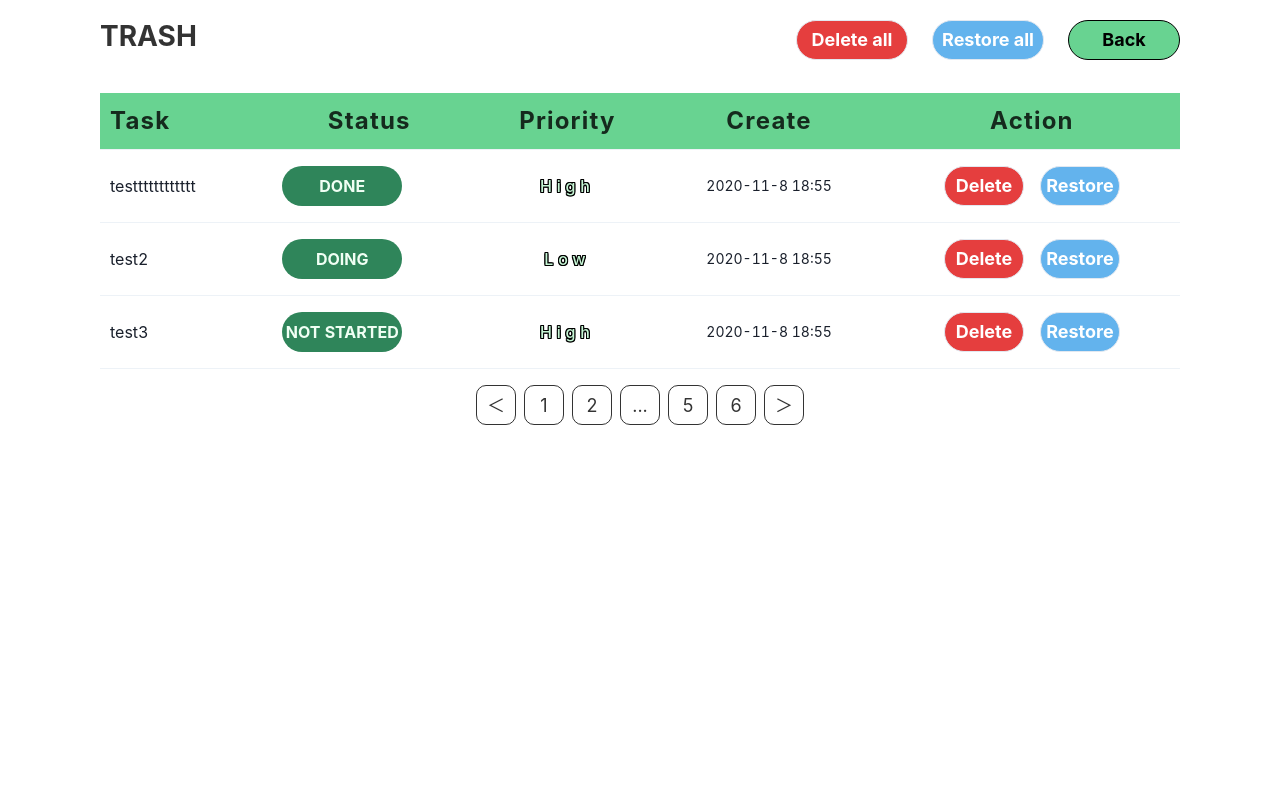
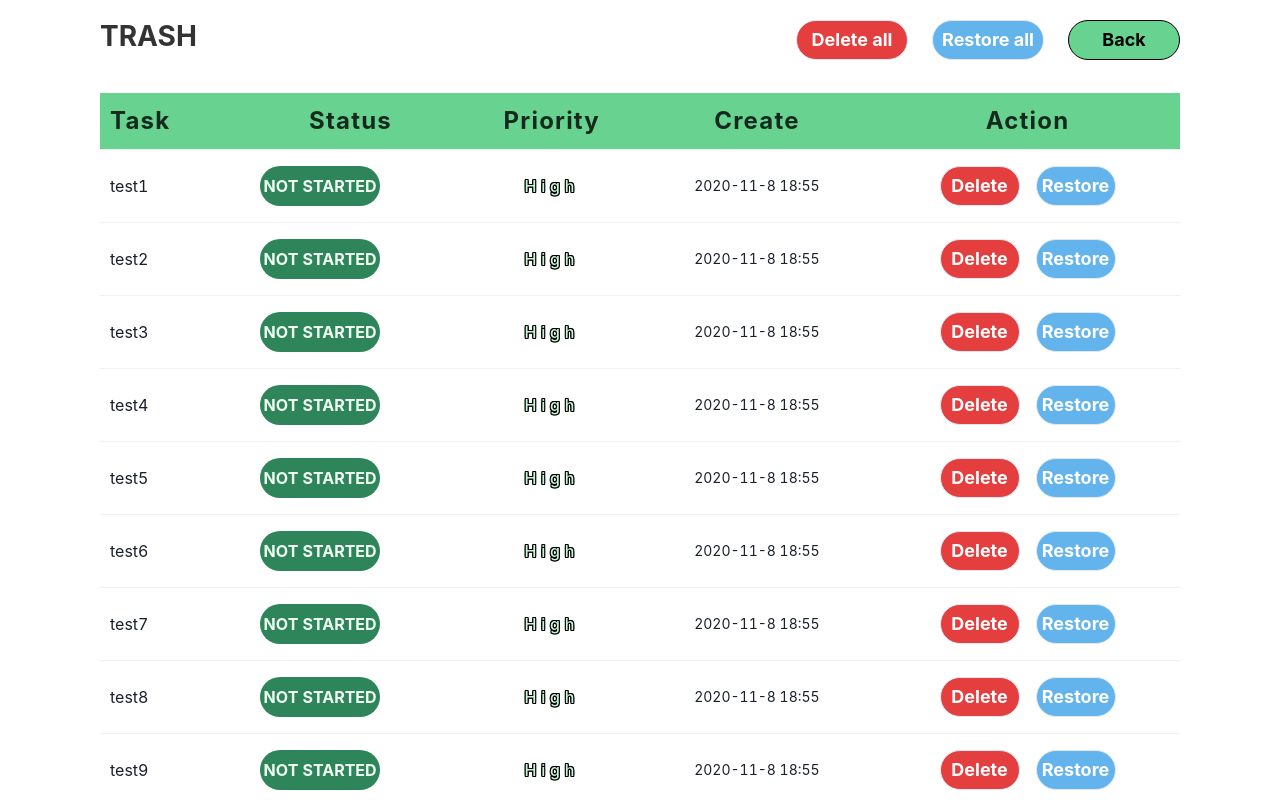
Before and after one commit to if-mentor/next_todo_7, a Next.js app: page /trash in a window 1280 px wide. Shown: the top 800 px of the page. Built offline with nearby package versions, Linux system fonts and the light colour scheme.

Commit message:
useEffectにパラメータ移動

```diff
--- a/pages/trash.tsx
+++ b/pages/trash.tsx
@@ -1,4 +1,4 @@
-import React, { useState } from 'react';
+import { useState, useEffect } from "react";
 import {
   Box,
   Container,
@@ -15,33 +15,28 @@ import {
   Td,
 } from '@chakra-ui/react';
 
-const trash = () => {
-  const [todos, setTodos] = useState([
+const arr = [];
+for(let num=1;num<=100;num++){
+  arr.push(
     {
-      id: 1,
-      task: 'testttttttttttt',
-      status: 'DONE',
-      priority: 'High',
-      create_date: '2020-11-8 18:55',
-      update_date: '2020-11-8 18:55',
-    },
-    {
-      id: 2,
-      task: 'test2',
-      status: 'DOING',
-      priority: 'Low',
-      create_date: '2020-11-8 18:55',
-      update_date: '2020-11-8 18:55',
-    },
-    {
-      id: 3,
-      task: 'test3',
+      id: num,
+      task: 'test'+String(num),
       status: 'NOT STARTED',
       priority: 'High',
       create_date: '2020-11-8 18:55',
       update_date: '2020-11-8 18:55',
-    },
-  ]);
+    })
+}
+
+const trash = () => {
+  const [todos, setTodos] = useState([]);
+
+  useEffect(()=>{
+    const getPosts = () =>{
+      setTodos(arr);
+    }
+    getPosts();
+  },[])
 
   return (
     <>
```
